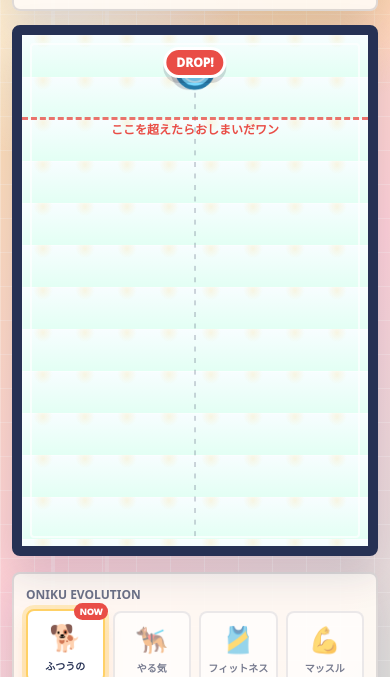
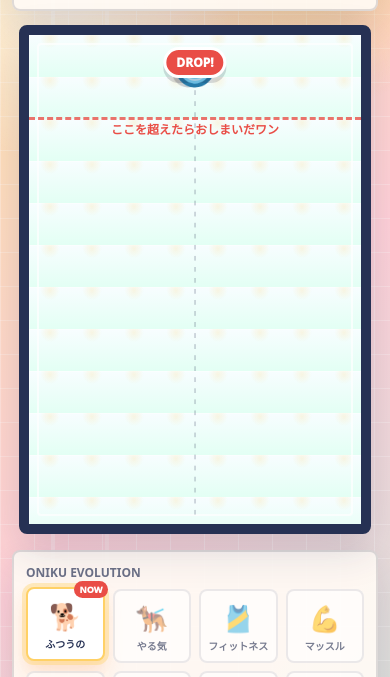
Before and after one commit to imamuufit/wanwan-one-more-rep, a plain HTML site: page index.html in a window 390 px wide. Both pictures are taken after a click on the button "スタート". Shown: the part 156-833 px from the top of the page. Drawn offline with Linux system fonts and the light colour scheme.

Commit message:
Add files via upload

```diff
--- a/index.html
+++ b/index.html
@@ -4,7 +4,7 @@
     <meta charset="utf-8" />
     <meta name="viewport" content="width=device-width, initial-scale=1" />
     <title>わんわん！ワンモアレップ！</title>
-    <link rel="stylesheet" href="style.css" />
+    <link rel="stylesheet" href="style.css?v=20260509-03" />
   </head>
   <body>
     <main class="app-shell">
@@ -126,6 +126,6 @@
       </section>
     </main>
 
-    <script src="main.js"></script>
+    <script src="main.js?v=20260509-03"></script>
   </body>
 </html>
--- a/main.js
+++ b/main.js
@@ -26,21 +26,21 @@ const BOUNCE = 0.18;
 const SPECIAL_CHANCE = 0.11;
 
 const normalIcons = [
-  { id: "water", name: "水ボトル", shortName: "水", emoji: "💧", radius: 22, color: "#79d9ff", outline: "#257aa8", score: 10 },
-  { id: "towel", name: "タオル", shortName: "タオル", emoji: "🧻", radius: 26, color: "#ffffff", outline: "#ff8fa8", score: 24 },
-  { id: "shaker", name: "プロテインシェイカー", shortName: "シェイカー", emoji: "🥤", radius: 30, color: "#ffd166", outline: "#d98600", score: 52 },
-  { id: "dumbbell", name: "ダンベル", shortName: "DB", emoji: "🏋️", radius: 35, color: "#a7e8bd", outline: "#2f8f60", score: 110 },
-  { id: "kettlebell", name: "ケトルベル", shortName: "KB", emoji: "🔔", radius: 40, color: "#c8b6ff", outline: "#6847b8", score: 230 },
-  { id: "plate", name: "プレート", shortName: "皿", emoji: "⚙️", radius: 46, color: "#d7dce5", outline: "#5f6876", score: 480 },
-  { id: "barbell", name: "バーベル", shortName: "バー", emoji: "🏋️‍♂️", radius: 52, color: "#ffb36c", outline: "#b14e1e", score: 990 },
-  { id: "rack", name: "パワーラック", shortName: "ラック", emoji: "▣", radius: 60, color: "#f15d5d", outline: "#263154", score: 2100 },
+  { id: "water", name: "水ボトル", shortName: "水", imageKey: "icon-water", assetPath: null, emoji: "💧", radius: 22, color: "#79d9ff", outline: "#257aa8", score: 10 },
+  { id: "towel", name: "タオル", shortName: "タオル", imageKey: "icon-towel", assetPath: null, emoji: "🧻", radius: 26, color: "#ffffff", outline: "#ff8fa8", score: 24 },
+  { id: "shaker", name: "プロテインシェイカー", shortName: "シェイカー", imageKey: "icon-shaker", assetPath: null, emoji: "🥤", radius: 30, color: "#ffd166", outline: "#d98600", score: 52 },
+  { id: "dumbbell", name: "ダンベル", shortName: "DB", imageKey: "icon-dumbbell", assetPath: null, emoji: "🏋️", radius: 35, color: "#a7e8bd", outline: "#2f8f60", score: 110 },
+  { id: "kettlebell", name: "ケトルベル", shortName: "KB", imageKey: "icon-kettlebell", assetPath: null, emoji: "🔔", radius: 40, color: "#c8b6ff", outline: "#6847b8", score: 230 },
+  { id: "plate", name: "プレート", shortName: "皿", imageKey: "icon-plate", assetPath: null, emoji: "⚙️", radius: 46, color: "#d7dce5", outline: "#5f6876", score: 480 },
+  { id: "barbell", name: "バーベル", shortName: "バー", imageKey: "icon-barbell", assetPath: null, emoji: "🏋️‍♂️", radius: 52, color: "#ffb36c", outline: "#b14e1e", score: 990 },
+  { id: "rack", name: "パワーラック", shortName: "ラック", imageKey: "icon-rack", assetPath: null, emoji: "▣", radius: 60, color: "#f15d5d", outline: "#263154", score: 2100 },
 ];
 
 const specialIcons = [
-  { id: "shiba", name: "柴犬アイコン", shortName: "おにく", emoji: "🐕", radius: 30, color: "#f7943d", outline: "#b84e22", score: 120, kind: "special", effect: "upgradeNearby" },
-  { id: "macho", name: "マッチョマンアイコン", shortName: "マッチョ", emoji: "💪", radius: 34, color: "#d9a1ff", outline: "#9a3fc7", score: 150, kind: "special", effect: "bumpNearby" },
-  { id: "lifter", name: "パワーリフターアイコン", shortName: "リフター", emoji: "🏆", radius: 34, color: "#2d2f38", outline: "#e94d46", score: 180, kind: "special", effect: "pressDown" },
-  { id: "coach", name: "ごすじんアイコン", shortName: "ごすじん", emoji: "🏃‍♀️", radius: 30, color: "#ffb6d0", outline: "#263154", score: 130, kind: "special", effect: "rerollOrTidy" },
+  { id: "shiba", name: "柴犬アイコン", shortName: "おにく", imageKey: "icon-shiba", assetPath: null, emoji: "🐕", radius: 30, color: "#f7943d", outline: "#b84e22", score: 120, kind: "special", effect: "upgradeNearby" },
+  { id: "macho", name: "マッチョマンアイコン", shortName: "マッチョ", imageKey: "icon-macho", assetPath: null, emoji: "💪", radius: 34, color: "#d9a1ff", outline: "#9a3fc7", score: 150, kind: "special", effect: "bumpNearby" },
+  { id: "lifter", name: "パワーリフターアイコン", shortName: "リフター", imageKey: "icon-lifter", assetPath: null, emoji: "🏆", radius: 34, color: "#2d2f38", outline: "#e94d46", score: 180, kind: "special", effect: "pressDown" },
+  { id: "coach", name: "ごすじんアイコン", shortName: "ごすじん", imageKey: "icon-coach", assetPath: null, emoji: "🏃‍♀️", radius: 30, color: "#ffb6d0", outline: "#263154", score: 130, kind: "special", effect: "rerollOrTidy" },
 ];
 
 const onikuStages = [
@@ -138,7 +138,7 @@ function updateOnikuStage() {
   if (newIndex !== currentStageIndex) {
     currentStageIndex = newIndex;
     setCoachComment("evolve");
-    showEvolutionEffect();
+    showEvolutionEffect(onikuStages[currentStageIndex].name);
     onikuNameEl.classList.remove("stage-pop");
     void onikuNameEl.offsetWidth;
     onikuNameEl.classList.add("stage-pop");
@@ -388,8 +388,8 @@ function showCombo(text) {
   comboText.classList.add("is-active");
 }
 
-function showEvolutionEffect() {
-  showCombo("進化！");
+function showEvolutionEffect(stageName) {
+  showCombo(`進化！\n${stageName}へ！`);
   boardWrapEl.classList.remove("is-evolving");
   void boardWrapEl.offsetWidth;
   boardWrapEl.classList.add("is-evolving");
--- a/style.css
+++ b/style.css
@@ -973,6 +973,18 @@ canvas {
     grid-template-columns: 1fr;
   }
 
+  .board-wrap {
+    width: fit-content;
+    max-width: 100%;
+    margin: 0 auto;
+  }
+
+  canvas {
+    width: auto;
+    height: min(510px, 58svh);
+    max-width: 100%;
+  }
+
   .coach-card {
     padding: 10px;
   }
```
